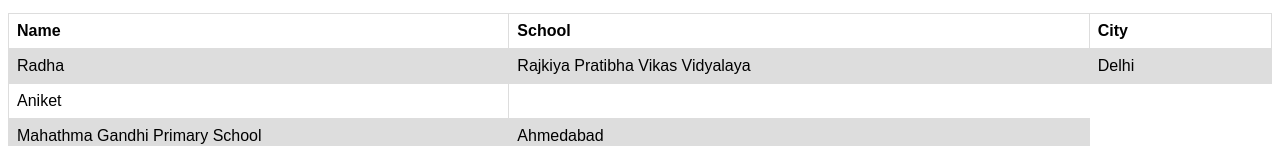
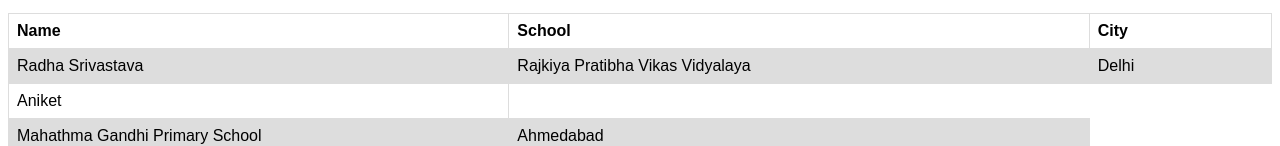
Before and after one commit to Yaarigai/yaarigai.github.io, a plain HTML site: page index.html in a window 1280 px wide. Shown: the part 583-729 px from the top of the page. Drawn offline with Linux system fonts and the light colour scheme.

Commit message:
third change

```diff
--- a/index.html
+++ b/index.html
@@ -36,7 +36,7 @@
     <th>City</th>
   </tr>
   <tr>
-    <td>Radha</td>
+    <td>Radha Srivastava</td>
     <td>Rajkiya Pratibha Vikas Vidyalaya</td>
     <td>Delhi </td>
   </tr>
```
